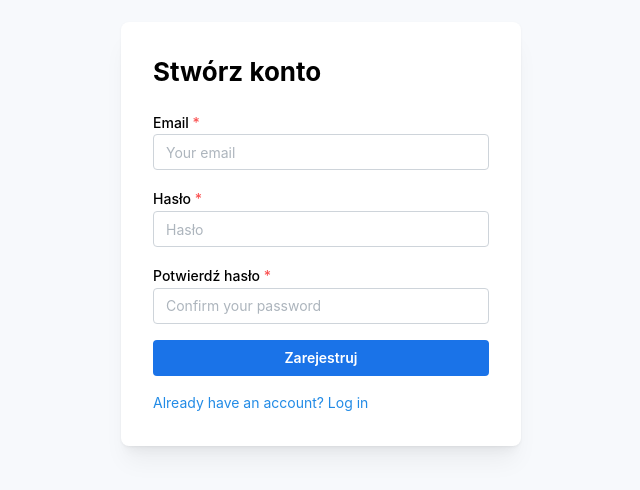
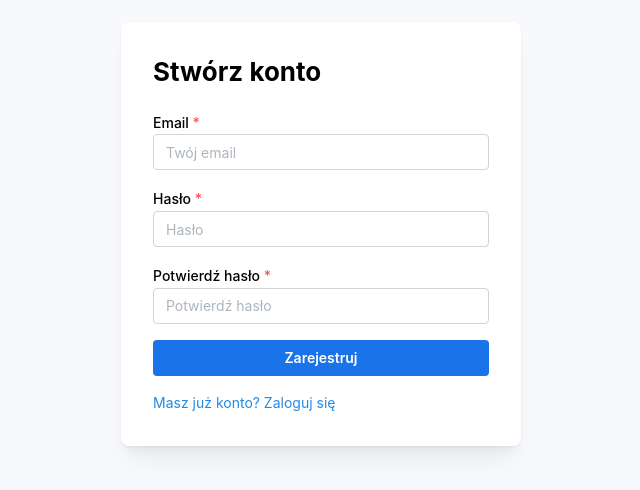
Before and after one commit to VVoytech/Todo-website, a React (Vite) app in the folder project1-react/: page /register in a window 1280 px wide. Shown: the part 166-656 px from the top of the page, without its empty margins (319-959 px from the left). Built offline with nearby package versions, Linux system fonts and the light colour scheme; no server answers.

Commit message:
Refactoring

```diff
--- a/project1-react/src/features/login/LoginPage.tsx
+++ b/project1-react/src/features/login/LoginPage.tsx
@@ -46,14 +46,14 @@ export const LoginPage: FC = () => {
                             required
                             type="email"
                             label="Email"
-                            placeholder="Your email"
+                            placeholder="Twój email"
                             {...form.getInputProps('email')}
                         />
                         <TextInput
                             required
                             type="password"
                             label="Hasło"
-                            placeholder="Your password"
+                            placeholder="Twoje hasło"
                             {...form.getInputProps('password')}
                         />
                         <Button
@@ -73,7 +73,7 @@ export const LoginPage: FC = () => {
                         onClick={() => navigate("/register")}
                         style={{ fontSize: 14 }}
                     >
-                        Don't have an account? Sign up
+                        Nie masz jeszcze konta? Stwórz je
                     </Anchor>
                 </Group>
 
--- a/project1-react/src/features/main/MainPage.tsx
+++ b/project1-react/src/features/main/MainPage.tsx
@@ -10,7 +10,6 @@ export const MainPage: FC = () => {
     const [completionRate, setCompletionRate] = useState<number | null>(null);
 
     useEffect(() => {
-        // Pobranie procentu ukończonych zadań
         getCompletionRate().then((rate) => setCompletionRate(rate));
     }, []);
 
--- a/project1-react/src/features/register/RegisterPage.tsx
+++ b/project1-react/src/features/register/RegisterPage.tsx
@@ -55,7 +55,7 @@ export const RegisterPage: FC = () => {
                             required
                             type="email"
                             label="Email"
-                            placeholder="Your email"
+                            placeholder="Twój email"
                             {...form.getInputProps("email")}
                         />
                         <TextInput
@@ -69,7 +69,7 @@ export const RegisterPage: FC = () => {
                             required
                             type="password"
                             label="Potwierdź hasło"
-                            placeholder="Confirm your password"
+                            placeholder="Potwierdź hasło"
                             {...form.getInputProps("confirmPassword")}
                         />
                         <Button
@@ -89,7 +89,7 @@ export const RegisterPage: FC = () => {
                         onClick={() => navigate("/login")}
                         style={{ fontSize: 14 }}
                     >
-                        Already have an account? Log in
+                        Masz już konto? Zaloguj się
                     </Anchor>
                 </Group>
 
```
Also changed, not shown: 2 other files (tests, documents, lock files or other folders).
